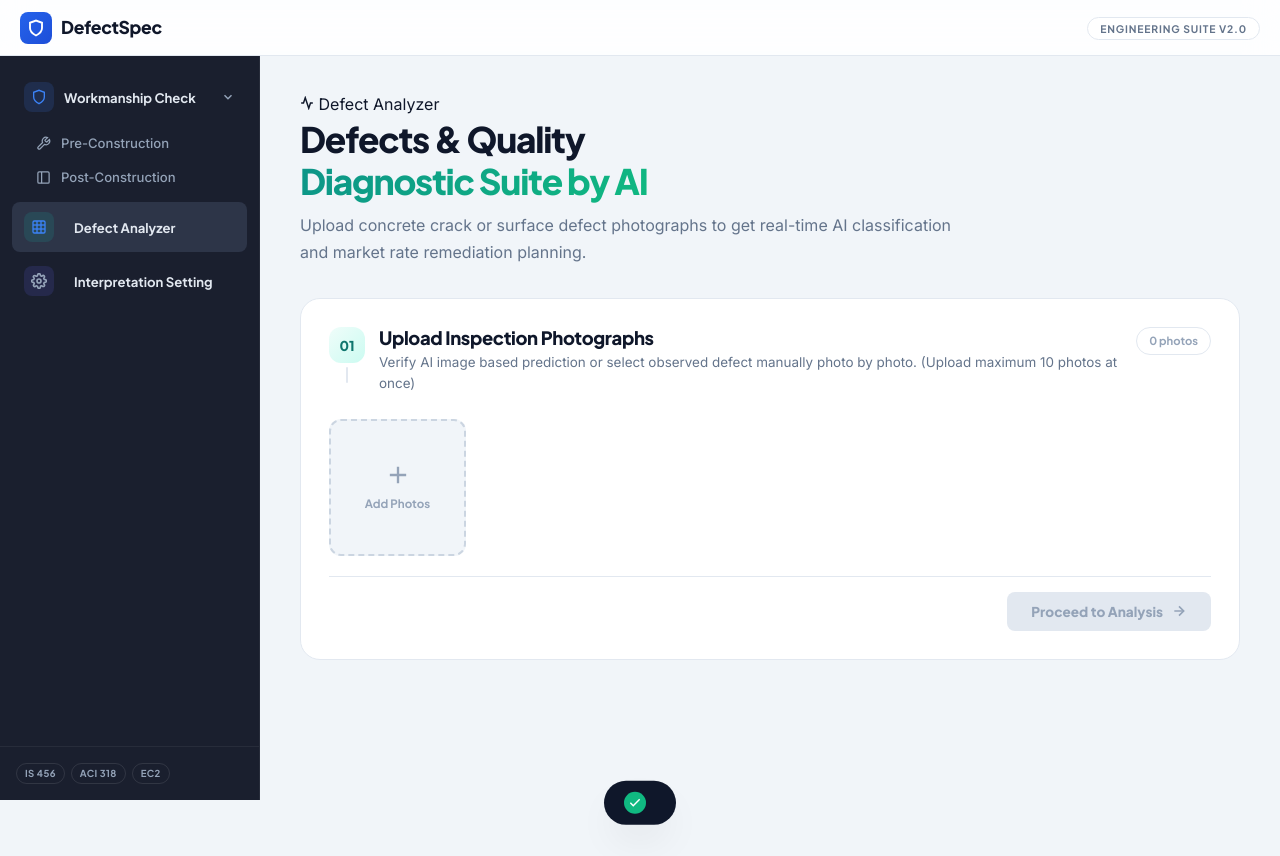
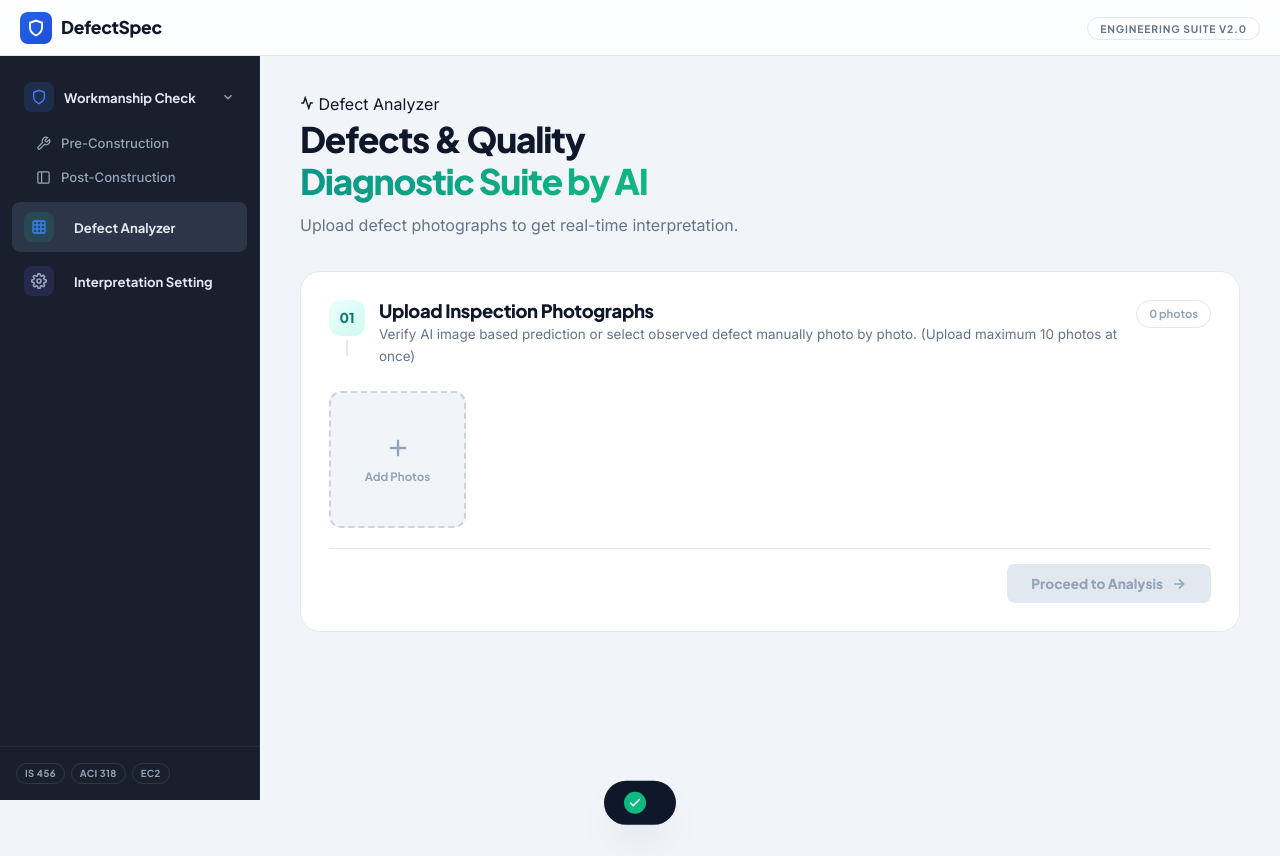
Before and after one commit to saugata-malakar/UI, a plain HTML site: page index.html in a window 1280 px wide. Both pictures are taken after a click on the button "Defect Analyzer". Drawn offline with Linux system fonts and the light colour scheme.

Commit message:
Update RCC description text

```diff
--- a/index.html
+++ b/index.html
@@ -337,7 +337,7 @@
                         Defect Analyzer
                     </div>
                     <h1>Defects &amp; Quality<br><span class="gradient-text-teal">Diagnostic Suite by AI</span></h1>
-                    <p class="page-desc">Upload concrete crack or surface defect photographs to get real-time AI classification and market rate remediation planning.</p>
+                    <p class="page-desc">Upload defect photographs to get real-time interpretation.</p>
                 </div>
 
                 <!-- Step 1: Photo Upload Section -->
```
